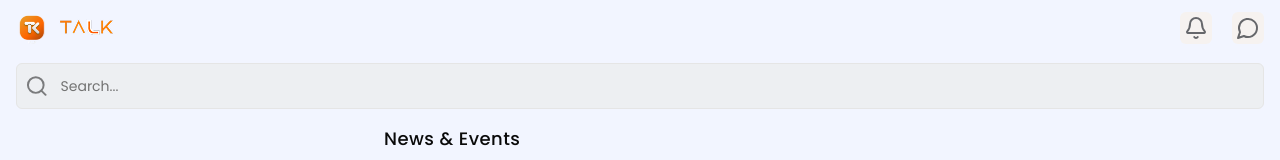
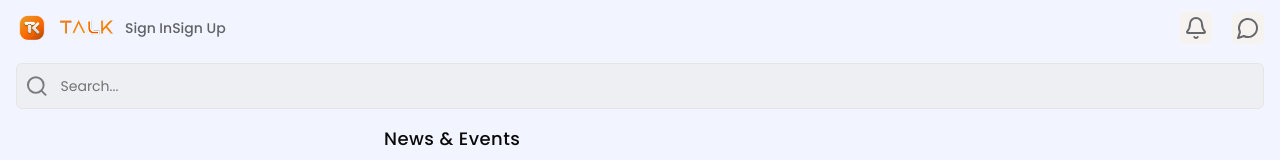
Before and after one commit to dk-okonkwo/talk, a React (Vite) app: page / in a window 1280 px wide. Shown: the top 160 px of the page. Built offline with nearby package versions, Linux system fonts and the light colour scheme.

Commit message:
web ready2

```diff
--- a/src/routes/index.tsx
+++ b/src/routes/index.tsx
@@ -1,6 +1,6 @@
 import PostCard from '@/components/PostCard'
 import { Input } from '@/components/ui/input'
-import { createFileRoute } from '@tanstack/react-router'
+import { createFileRoute, Link } from '@tanstack/react-router'
 import { Bell, MessageCircle, Search, X } from 'lucide-react'
 import {
   DropdownMenu,
@@ -30,6 +30,8 @@ function Index() {
             className='rounded-full size-8 object-cover'
           />
           <img src='/images/talk-text.png' alt='talk text logo'/>
+          <Link to='/sign-in' className='text-sm font-medium text-black/60 hover:text-black/80'>Sign In</Link>
+          <Link to='/sign-up' className='text-sm font-medium text-black/60 hover:text-black/80'>Sign Up</Link>
         </div>
         <div className='flex gap-5 items-center opacity-60'>
           <DropdownMenu>
```
